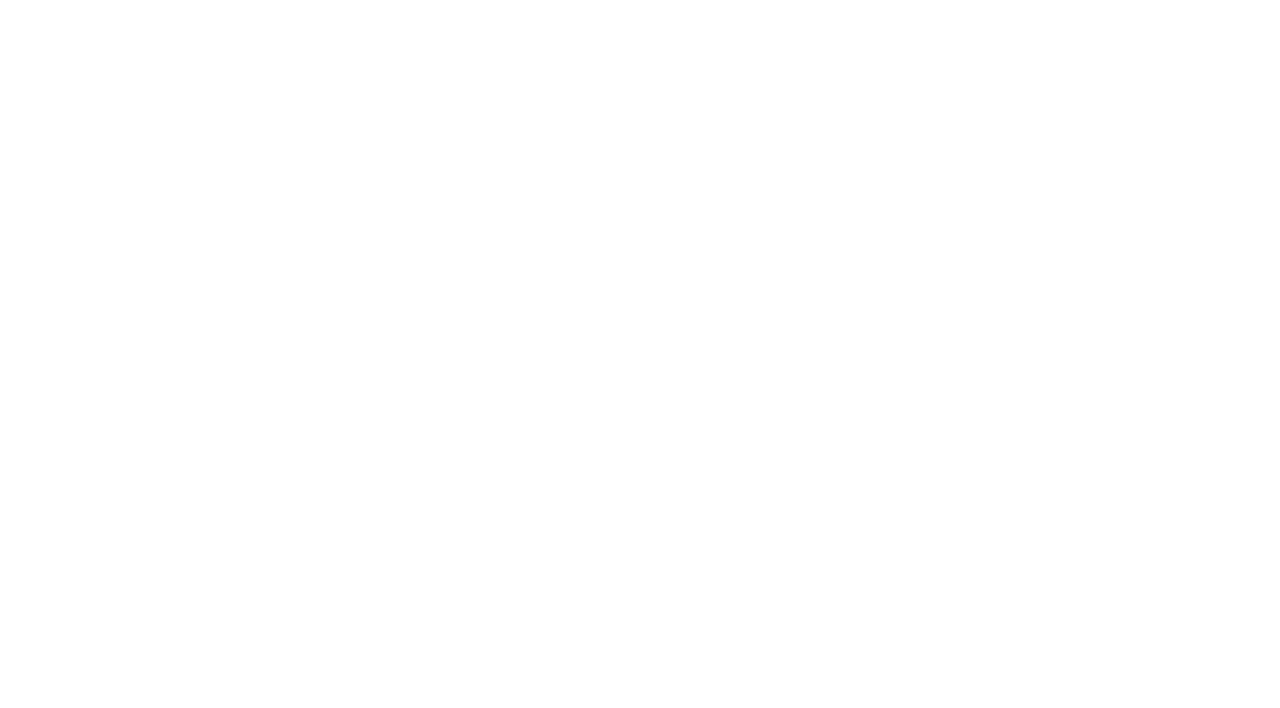
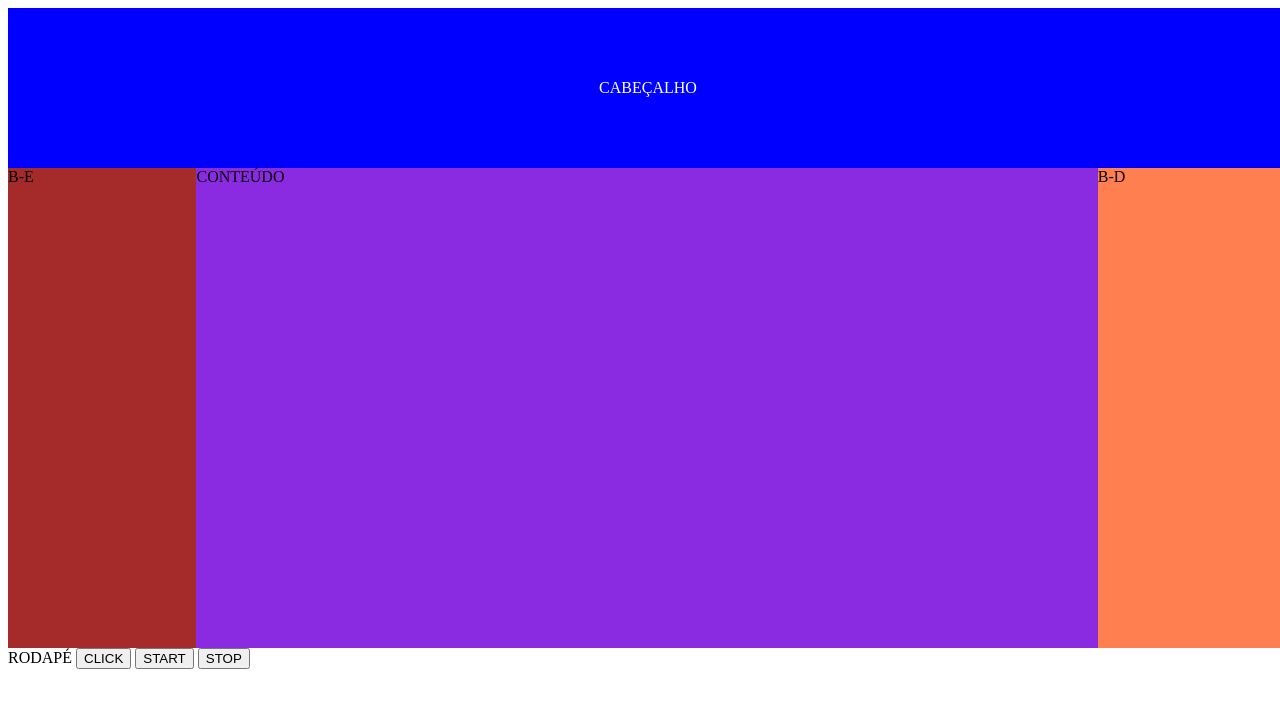
Before and after one commit to 1ESPG-2023/rm550595, a plain HTML site: page index.html in a window 1280 px wide. Drawn offline with Linux system fonts and the light colour scheme.

Commit message:
commit final

```diff
--- /dev/null
+++ b/css/estilo.css
@@ -0,0 +1,29 @@
+.cabecalho{
+    display: flex;
+    justify-content: center;
+    align-items: center;
+    width: 100vw;
+    height: 20vh;
+    background-color: blue;
+    color: #fff;
+}
+
+.container{
+    display: flex;
+    justify-content: space-between;
+    width: 100vw;
+    height: 60vh;
+    background-color: blueviolet;
+}
+
+.container .central{
+    flex-grow: 5;
+}
+.container .l-e{
+    flex-grow: 1;
+    background-color: brown;
+}
+.container .l-d{
+    flex-grow: 1;
+    background-color: coral;
+}
--- a/index.html
+++ b/index.html
@@ -1,12 +1,40 @@
 <!DOCTYPE html>
-<html lang="en">
+<html lang="pt-br">
 <head>
     <meta charset="UTF-8">
     <meta http-equiv="X-UA-Compatible" content="IE=edge">
     <meta name="viewport" content="width=device-width, initial-scale=1.0">
-    <title>Document</title>
+    <title>Exemplo Arrays</title>
+    <script src="./js/zyb-5647.js" defer></script>
+    <link rel="stylesheet" href="./css/estilo.css">
 </head>
 <body>
 
+    <header class="cabecalho">
+        <span>CABEÇALHO</span>
+    </header>
+
+    <div class="container">
+        <aside class="l-e">
+            <img1 src="./img/banner-lateral-1.png" alt="" height="375">
+            <span>B-E</span>
+        </aside>
+        <section class="central">
+            <span>CONTEÚDO</span>
+        </section>
+        <aside class="l-d">
+            <img2 src="./img/banner-lateral-2.png" alt="" height="375">
+            <span>B-D</span>
+        </aside>
+    </div>
+
+    <foooter class="rodape">
+        <span>RODAPÉ</span>
+        <button value="10" onclick="console.log(`Resultado ${soma(this.value,10,5)}`)">CLICK</button>
+
+        <button onclick="mudaCor()">START</button>
+        <button onclick="clearTimeout(tmp)">STOP</button>
+    </foooter>
+
 </body>
 </html>
--- a/js/zyb-5647.js
+++ b/js/zyb-5647.js
@@ -0,0 +1,102 @@
+
+
+// // for (let index = 0; index < liElement.length ; index++) {
+// //     console.log(liElement[index].textContent)
+// // }
+// // // console.log(liElement.length)
+
+// // //Declaração de arrays
+// // let nr1 = [1,2,3,4,5];
+// // let nr2 = [6,7,8,9,10];
+// // // let nr3 = nr1+nr2;
+// // let nr3 = [nr1,nr2];
+
+// // console.log(`Array-1 ${nr1}`);
+// // console.log(`Array-2 ${nr2}`);
+// // console.log(`Array-3 ${nr3}`);
+
+// // //Listando um array! Técnica especial
+// // // nr3.forEach((itemDoaArray)=>{
+// // //     console.log(`Array-3 sendo listado ${itemDoaArray}`);
+// // // })
+// // // Listando o array com MAP
+// // nr3.map((numero,key)=>{
+// //     console.log(`${(key+1)} - Itens do array - ${numero}`);
+// //     numero.forEach((digitos)=>{
+// //         console.log(digitos)
+// //     })
+// // })
+
+// // //Declaração de arrays
+// // let nr1 = [1,2,3,4,5];
+// // let nr2 = [6,7,8,9,10];
+// // //Espalhar o array com SPREAD [ ... ]
+// // let nr3 = [...nr1,...nr2];
+
+// // console.log(`Array-1 ${nr1}`);
+// // console.log(`Array-2 ${nr2}`);
+// // console.log(`Array-3 ${nr3}`);
+
+// // nr3.map((numero,key)=>{
+// //     console.log(`${(key+1)} - Itens do array - ${numero}`);
+
+// // })
+
+// //Convertendo HTMLCollection em Array de forma indireta
+// const liElementHtml = document.getElementsByTagName("li");
+// const liElementArray = [...liElementHtml];
+
+// liElementArray.map((item,key)=>{
+//     if (item.textContent == "Item-39") {
+//         console.log(`${key+1} - ${item.textContent = "LOCALIZADO"}`)
+//     }
+// })
+
+// function soma(p1,p2,p3) {
+//     nr1 = p1;
+//     nr2 = p2;
+//     resultado = parseInt(nr1) + parseInt(nr2) + parseInt(p3)
+//     console.log(`O Resultado é : ${resultado}.`)
+//     return (resultado)
+//     // console.log(`Resultado : ${parseInt(nr1) + parseInt(nr2) + parseInt(parametro)}`);
+//     // console.log(`Este é o parâmetro que foi passado : ${parametro}`);
+// }
+
+// //ARROW FUNCTION
+// const mudaCor = ()=>{
+
+//     //FUNÇÃO SET-TIME-OUT
+//     setTimeout(soma, 5000, 100,100,100);
+// }
+
+let tmp = ""
+
+function mudaCor() {
+
+    let r = "";
+    let g = "";
+    let b = "";
+
+
+    r = Math.round(Math.random() * 255)
+    g = Math.round(Math.random() * 255)
+    b = Math.round(Math.random() * 255)
+
+    const cabecalho = document.querySelector(".cabecalho");
+
+    cabecalho.setAttribute("style", `background-color:rgb(${r},${g},${b})`)
+
+   tmp = setTimeout(mudaCor, 1000)
+}
+
+
+function alteraBanner() {
+
+    let nr = Math.round(Math.random() *3);
+    let caminho = `./img/banner-lateral-$(nr).png`;
+
+    const img1 = document.querySelector(".1-e > img");
+    img1.src = caminho;
+
+
+}
```
Also changed, not shown: img/banner-1440x300-1.jpg (added), img/banner-lateral-1.png (added), img/banner-lateral-2.png (added), img/banner-lateral-3.png (added).
